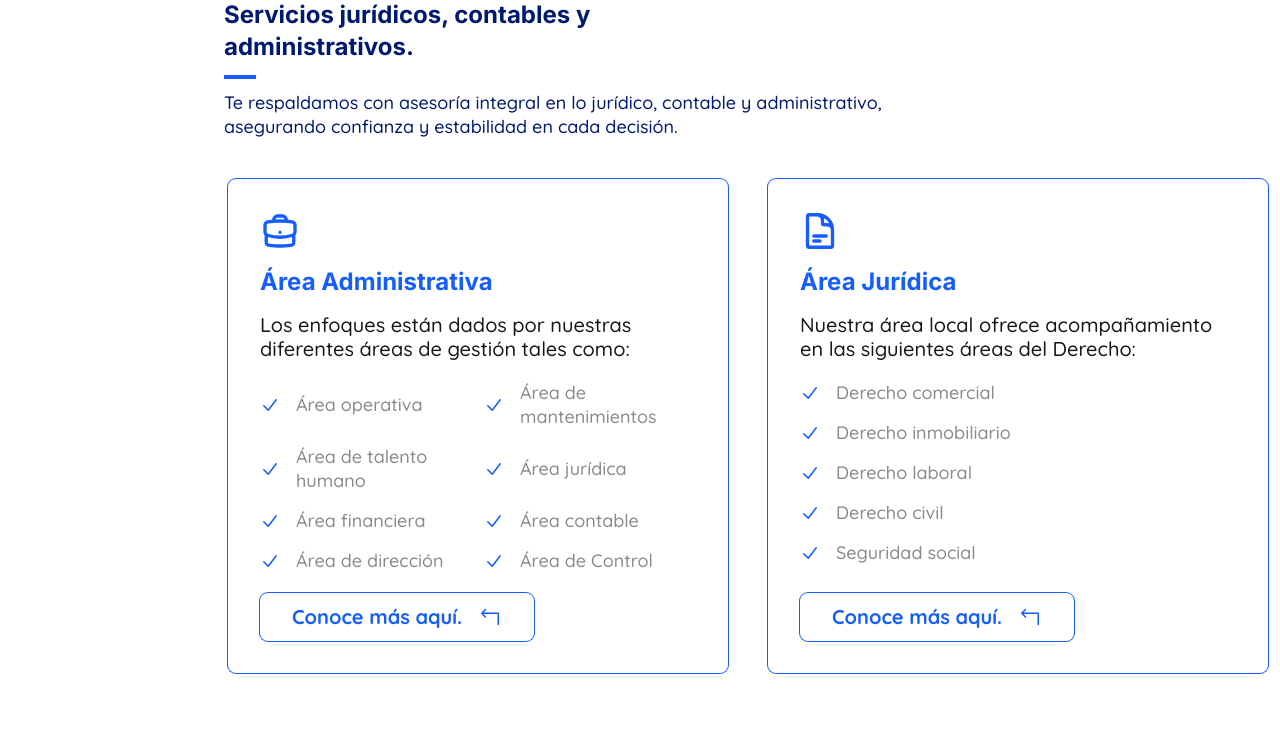
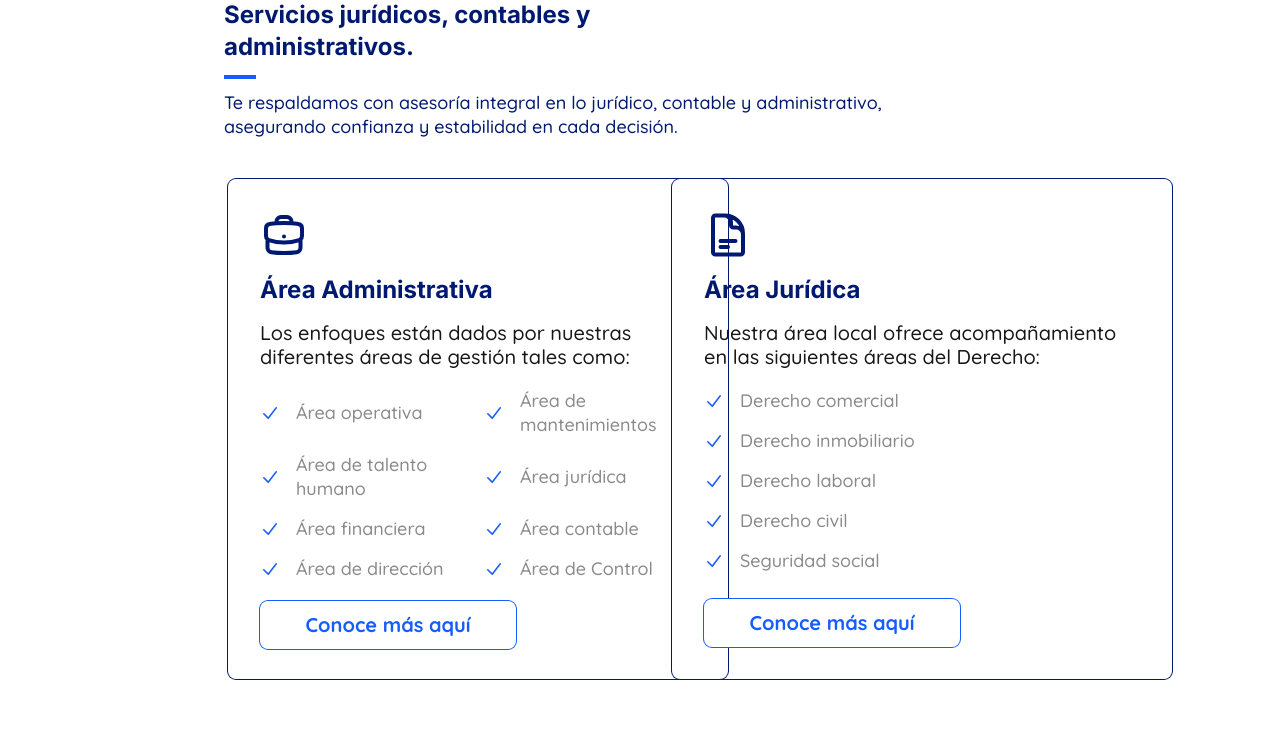
Before and after one commit to App-vance/appvance_legalmanager_web, a Next.js app: page / in a window 1280 px wide. Shown: the part 1680-2420 px from the top of the page. Built offline with nearby package versions, Linux system fonts and the light colour scheme.

Commit message:
style: cards service design

```diff
--- a/components/CardService.tsx
+++ b/components/CardService.tsx
@@ -1,7 +1,6 @@
 import React from 'react'
 
 import Button from "@/components/Button";
-import { ArrowTurnUpLeftIcon } from "@heroicons/react/24/outline";
 import { CheckIcon } from '@heroicons/react/20/solid';
 
 type CardServiceProps = {
@@ -15,10 +14,10 @@ type CardServiceProps = {
 const CardService = ({ title, description, customClass, items, icon }: CardServiceProps) => {
   return (
     <>
-      <div className="ring ring-[#155DFC] rounded-lg py-8 lg:max-h-[500px] lg:min-w-[500px] lg:p-8 lg:flex lg:flex-col lg:justify-between lg:items-start">
+      <div className="ring ring-primary-blue rounded-lg py-8 lg:max-h-[500px] lg:min-w-[500px] lg:p-8 lg:flex lg:flex-col lg:justify-between lg:items-start">
         <div className="text-center lg:text-start">
           {icon}
-          <h1 className="font-inter text-features text-secondary-blue mb-4 lg:text-subtitle">
+          <h1 className="font-inter text-features text-primary-blue mb-4 lg:text-subtitle">
             {title}
           </h1>
           <p className="font-quicksand text-body px-6 mb-5 lg:px-0 lg:text-body-secondary">
@@ -40,9 +39,8 @@ const CardService = ({ title, description, customClass, items, icon }: CardServi
         </div>
 
         <Button
-          text="Conoce más aquí."
-          customClass="mx-auto md:mx-12 text-button ring ring-secondary-blue bg-white flex-row-reverse !text-secondary-blue transition-colors hover:bg-secondary-blue hover:!text-white active:bg-white active:!text-secondary-blue lg:mx-0"
-          icon={<ArrowTurnUpLeftIcon className="h-6 w-6" />}
+          text="Conoce más aquí"
+          customClass="justify-center w-64 mx-auto md:mx-12 text-button ring ring-secondary-blue bg-white !text-secondary-blue transition-colors hover:bg-secondary-blue hover:!text-white active:bg-white active:!text-secondary-blue lg:mx-0"
         />
       </div>
     </>
--- a/modules/Services.tsx
+++ b/modules/Services.tsx
@@ -4,19 +4,19 @@ import { BriefcaseIcon, DocumentTextIcon, CurrencyDollarIcon, Squares2X2Icon } f
 export default function Services() {
   return (
     <>
-      <section className="flex flex-col lg:pl-56 lg:py-20">
+      <section className="flex flex-col lg:px-56 lg:py-20">
         <div className="flex flex-col items-center gap-3 text-white text-center bg-primary-blue h-fit p-8 md:px-20 lg:p-0 lg:text-start lg:bg-white lg:text-primary-blue lg:items-start">
           <h1 className="text-body-secondary font-quicksand">¿Qué te ofrecemos?</h1>
           <h2 className="text-2xl font-semibold font-inter lg:text-subtitle lg:max-w-[30.625rem]">Servicios jurídicos, contables y administrativos.</h2>
           <div className="w-8 h-1 bg-secondary-blue"></div>
           <p className="font-quicksand text-body-secondary lg:max-w-[45.625rem] lg:text-body">Te respaldamos con asesoría integral en lo jurídico, contable y administrativo, asegurando confianza y estabilidad en cada decisión.</p>
         </div>
-        <div className="flex flex-col gap-8 px-8 py-10 md:px-36 lg:flex-row lg:px-1 lg:gap-10 lg:overflow-x-auto custom-scrollbar">
+        <div className="flex flex-col gap-8 px-8 py-10 md:px-36 lg:grid lg:grid-cols-2 lg:px-1 lg:gap-16 custom-scrollbar">
           <CardService
             title="Área Administrativa"
             description="Los enfoques están dados por nuestras diferentes áreas de gestión tales como:"
             customClass="lg:grid-cols-2"
-            icon={<BriefcaseIcon className="h-8 w-8 stroke-2 mb-4 mx-auto text-secondary-blue lg:ml-0 lg:h-10 lg:w-10" />}
+            icon={<BriefcaseIcon className="h-8 w-8 stroke-2 mb-4 mx-auto text-primary-blue lg:ml-0 lg:h-12 lg:w-12" />}
             items={[
               "Área operativa",
               "Área de mantenimientos",
@@ -31,7 +31,7 @@ export default function Services() {
           <CardService
             title="Área Jurídica"
             description="Nuestra área local ofrece acompañamiento en las siguientes áreas del Derecho:"
-            icon={<DocumentTextIcon className="h-8 w-8 stroke-2 mb-4 mx-auto text-secondary-blue lg:ml-0 lg:h-10 lg:w-10" />}
+            icon={<DocumentTextIcon className="h-8 w-8 stroke-2 mb-4 mx-auto text-primary-blue lg:ml-0 lg:h-12 lg:w-12" />}
             items={[
               "Derecho comercial",
               "Derecho inmobiliario",
@@ -43,7 +43,7 @@ export default function Services() {
           <CardService
             title="Área Contable"
             description="El objetivo es la prestación de servicios enfocados en:"
-            icon={<CurrencyDollarIcon className="h-8 w-8 stroke-2 mb-4 mx-auto text-secondary-blue lg:ml-0 lg:h-10 lg:w-10" />}
+            icon={<CurrencyDollarIcon className="h-8 w-8 stroke-2 mb-4 mx-auto text-primary-blue lg:ml-0 lg:h-12 lg:w-12" />}
             items={[
               "Servicio de auditoría",
               "La revisión fiscal",
@@ -55,7 +55,7 @@ export default function Services() {
           <CardService
             title="Servicios Específicos"
             description="Otros servicios complementarios que tenemos para ofrecerte:"
-            icon={<Squares2X2Icon className="h-8 w-8 stroke-2 mb-4 mx-auto text-secondary-blue lg:ml-0 lg:h-10 lg:w-10" />}
+            icon={<Squares2X2Icon className="h-8 w-8 stroke-2 mb-4 mx-auto text-primary-blue lg:ml-0 lg:h-12 lg:w-12" />}
             items={[
               "Recuperación de cartera",
               "Asesoría en propiedad horizontal",
```
